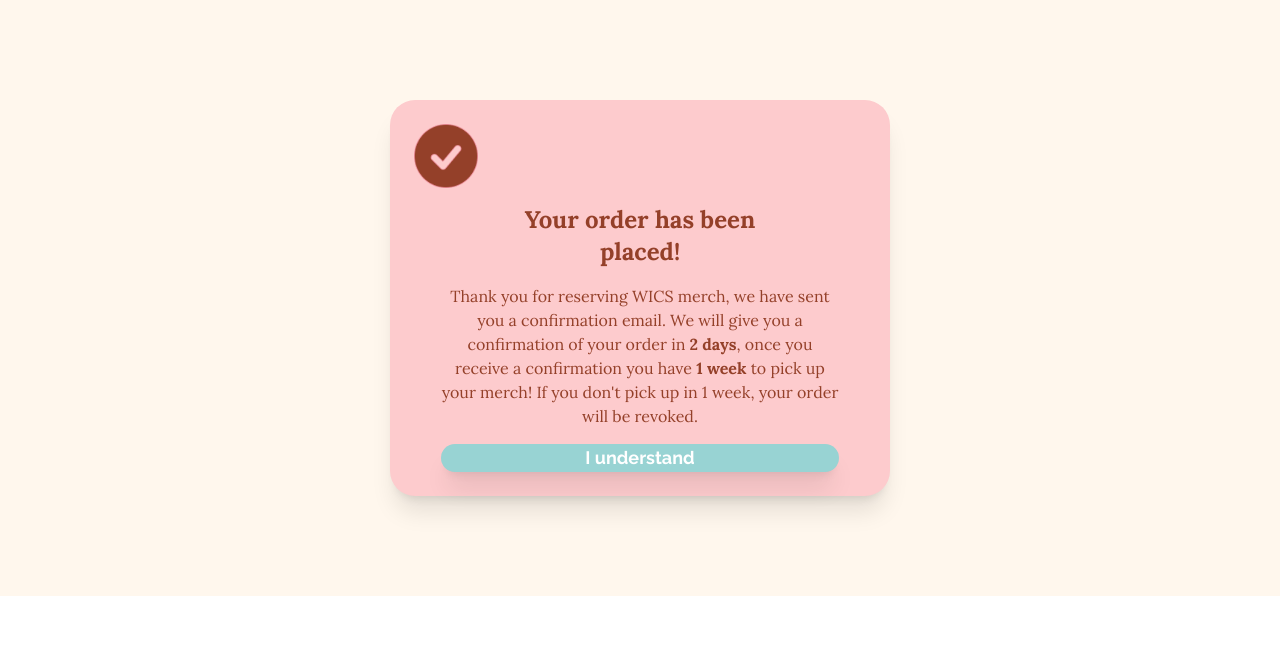
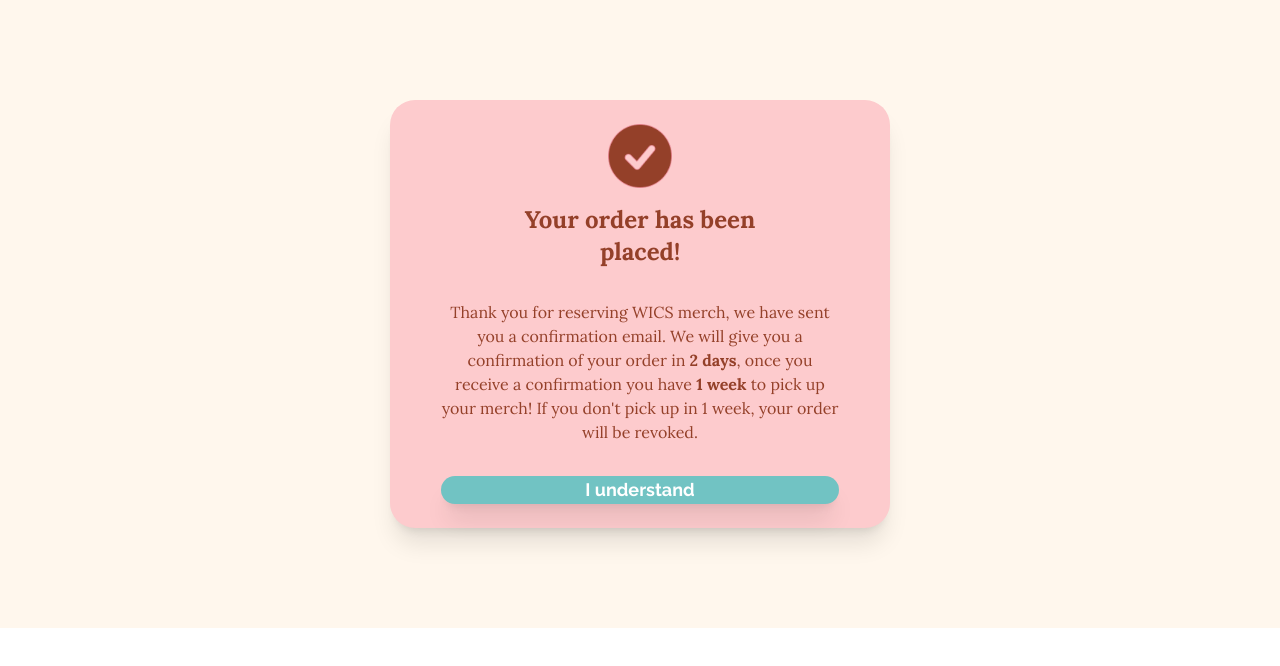
Before and after one commit to wics-uic/WiCS-Website, an Astro site: page /WiCS-Website/checkout in a window 1280 px wide. Built offline with nearby package versions, Linux system fonts and the light colour scheme; Astro itself is replaced by a stand-in of ours.

Commit message:
centered check mark img and adjusted button color

```diff
--- a/src/components/Cards/Confirmation.astro
+++ b/src/components/Cards/Confirmation.astro
@@ -8,7 +8,7 @@ export interface Props {
 const { title = 'Checkout Confirmation' } = Astro.props;
 ---
 
-<div class="flex flex-col gap-4 w-full max-w-[500px] p-6 rounded-[25px] bg-pink-100 shadow-xl">
+<div class="flex flex-col gap-4 w-full max-w-[500px] p-6 rounded-[25px] bg-pink-100 shadow-xl flex items-center justify-center">
     <Image
         src={CheckMark}
         alt="Success Checkmark"
@@ -18,13 +18,13 @@ const { title = 'Checkout Confirmation' } = Astro.props;
         Your order has been
         <br>placed!<br>
     </h1>
-    <p class="font-['Lora'] font-normal mx-auto w-100 text-center text-red-500">
+    <p class="font-['Lora'] font-normal mx-auto w-100 text-center text-red-500 py-4">
         Thank you for reserving WICS merch, we have sent you a confirmation email.
         We will give you a confirmation of your order in <b>2 days</b>, once you
         receive a confirmation you have <b>1 week</b> to pick up your merch!
         If you don't pick up in 1 week, your order will be revoked.
     </p>
-    <button class="font-['Raleway'] font-bold text-lg text-white shadow-xl self-center rounded-full bg-teal-200 px-36">
+    <button class="font-['Raleway'] font-bold text-lg text-white shadow-xl self-center rounded-full bg-teal-300 px-36">
         I understand
     </button>
 </div>
```
